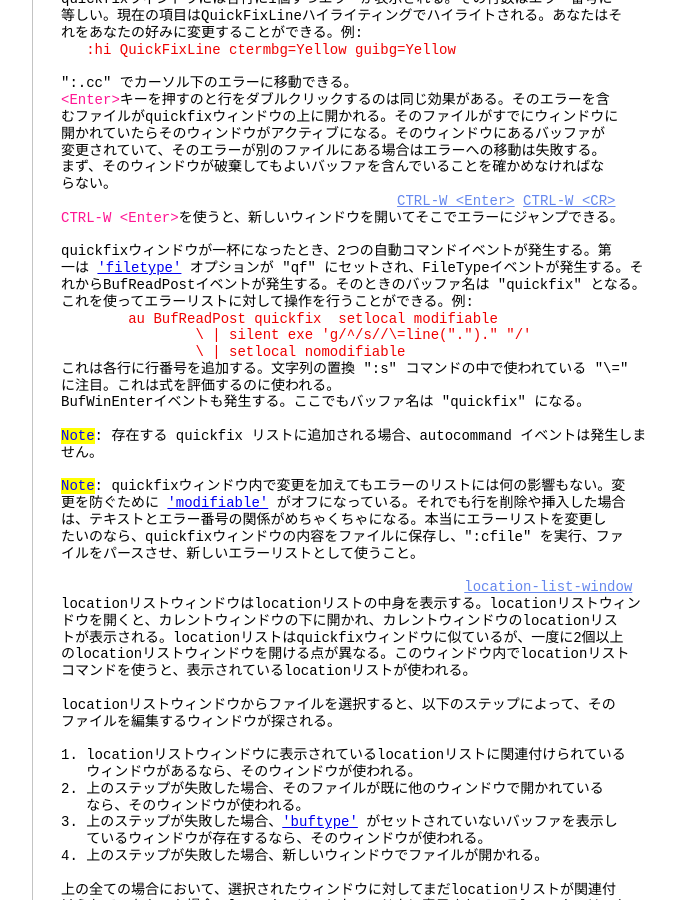
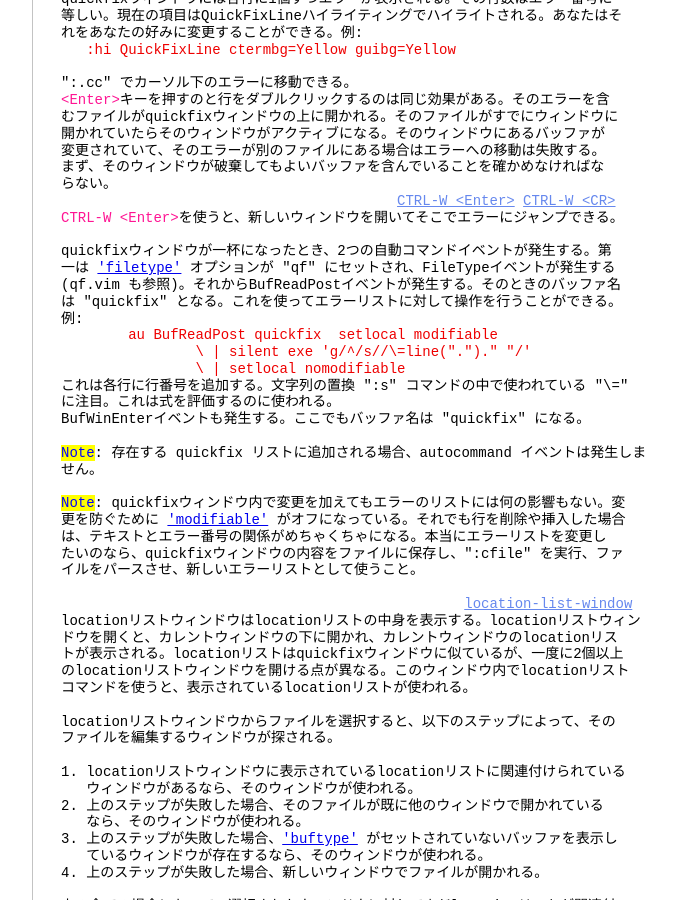
Before and after one commit to vim-jp/vimdoc-ja, a Jekyll site: the page built from quickfix.html, in a window 1280 px wide and 900 px high, scrolled down 10118 px. Shown: the whole window, without its empty margins (340-1016 px from the left). Built offline with Jekyll 4.4.1, drawn with Linux system fonts in a browser that asks for light colours; nearby versions of some CDN libraries; comment, search, counter and statistics services are not loaded; some of the changed text lies outside the part shown.

Commit message:
Generated by Travis JOB 2496.1
https://travis-ci.org/vim-jp/vimdoc-ja-working/builds/567484093

```diff
--- a/quickfix.html
+++ b/quickfix.html
@@ -3,7 +3,7 @@ layout: vimdoc
 helpname: 'quickfix'
 ---
 <div id='vimCodeElement'>
-<a class="Constant" href="quickfix.html" name="quickfix.txt">quickfix.txt</a>&nbsp;&nbsp;For&nbsp;<span class="Identifier">Vim バージョン 8.1.</span>&nbsp;&nbsp;Last change: 2019 Jun 02<br>
+<a class="Constant" href="quickfix.html" name="quickfix.txt">quickfix.txt</a>&nbsp;&nbsp;For&nbsp;<span class="Identifier">Vim バージョン 8.1.</span>&nbsp;&nbsp;Last change: 2019 Jul 15<br>
 <br>
 <br>
 &nbsp;&nbsp;&nbsp;&nbsp;&nbsp;&nbsp;&nbsp;&nbsp;&nbsp;&nbsp;&nbsp;&nbsp;&nbsp;&nbsp;&nbsp;&nbsp;<span class="Identifier">VIMリファレンスマニュアル&nbsp;&nbsp;&nbsp;&nbsp;by Bram Moolenaar</span><br>
@@ -608,9 +608,10 @@ quickfixウィンドウには各行に1個ずつエラーが表示される。
 <span class="Special">CTRL-W</span>&nbsp;<span class="Special">&lt;Enter&gt;</span>を使うと、新しいウィンドウを開いてそこでエラーにジャンプできる。<br>
 <br>
 quickfixウィンドウが一杯になったとき、2つの自動コマンドイベントが発生する。第<br>
-一は&nbsp;<a class="Type" href="options.html#'filetype'">'filetype'</a>&nbsp;オプションが &quot;qf&quot; にセットされ、FileTypeイベントが発生する。そ<br>
-れからBufReadPostイベントが発生する。そのときのバッファ名は &quot;quickfix&quot; となる。<br>
-これを使ってエラーリストに対して操作を行うことができる。例:<br>
+一は&nbsp;<a class="Type" href="options.html#'filetype'">'filetype'</a>&nbsp;オプションが &quot;qf&quot; にセットされ、FileTypeイベントが発生する<br>
+(<span class="MissingTag">qf.vim</span>&nbsp;も参照)。それからBufReadPostイベントが発生する。そのときのバッファ名<br>
+は &quot;quickfix&quot; となる。これを使ってエラーリストに対して操作を行うことができる。<br>
+例:<br>
 <div class="helpExample">&nbsp;&nbsp;&nbsp;&nbsp;&nbsp;&nbsp;&nbsp;&nbsp;au BufReadPost quickfix&nbsp;&nbsp;setlocal modifiable<br>
 &nbsp;&nbsp;&nbsp;&nbsp;&nbsp;&nbsp;&nbsp;&nbsp;&nbsp;&nbsp;&nbsp;&nbsp;&nbsp;&nbsp;&nbsp;&nbsp;\ | silent exe 'g/^/s//\=line(&quot;.&quot;).&quot; &quot;/'<br>
 &nbsp;&nbsp;&nbsp;&nbsp;&nbsp;&nbsp;&nbsp;&nbsp;&nbsp;&nbsp;&nbsp;&nbsp;&nbsp;&nbsp;&nbsp;&nbsp;\ | setlocal nomodifiable</div>
```
